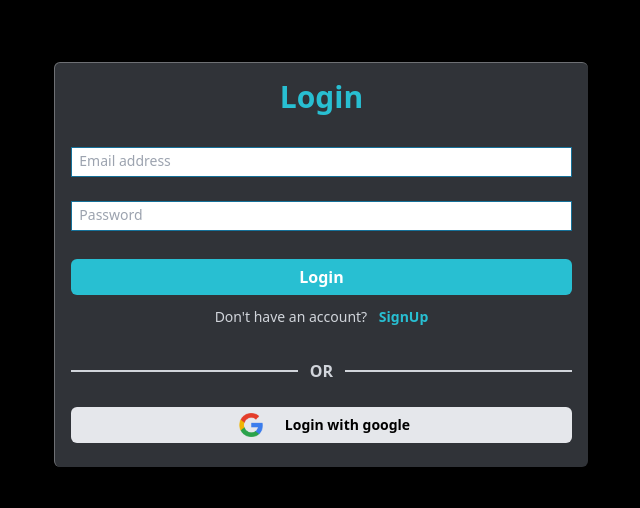
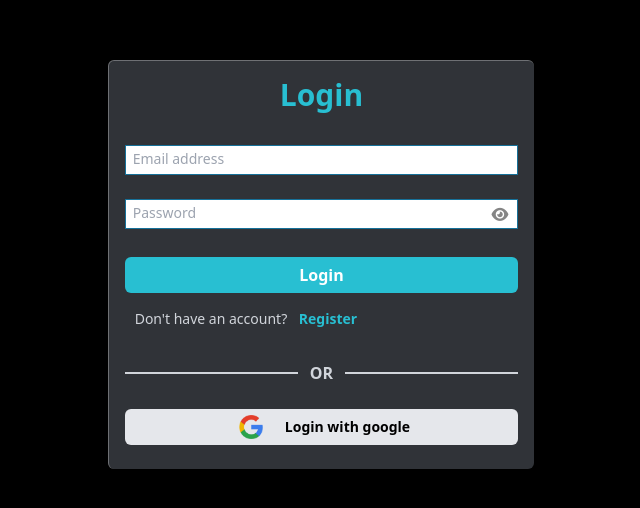
Before and after one commit to F-Naddaf/CRAC, a Vue app in the folder client/: page /login in a window 1280 px wide. Shown: the part 136-644 px from the top of the page, without its empty margins (319-959 px from the left). Built offline with nearby package versions, Linux system fonts and the light colour scheme; what vue3-google-oauth2 would draw is missing.

Commit message:
Adding icon to show the password

```diff
--- a/client/public/index.html
+++ b/client/public/index.html
@@ -5,6 +5,10 @@
     <meta http-equiv="X-UA-Compatible" content="IE=edge" />
     <meta name="viewport" content="width=device-width,initial-scale=1.0" />
     <meta name="google-signin-client_id" content="830401754547-pk8426v0d7gp0ss0pd3vs2ou40vqnfmh.apps.googleusercontent.com">
+    <link
+      href="https://cdnjs.cloudflare.com/ajax/libs/font-awesome/6.2.0/css/all.min.css"
+      rel="stylesheet"
+    />
     <link rel="icon" href="<%= BASE_URL %>favicon.ico" />
     <title>CutCast</title>
     <script src="https://apis.google.com/js/platform.js" async defer></script>
--- a/client/src/assets/tailwind.css
+++ b/client/src/assets/tailwind.css
@@ -22,7 +22,7 @@
   @apply flex justify-center items-center bg-secondary-200 w-full h-9 rounded-md
 }
 .card {
-  @apply flex flex-col justify-center items-center bg-background w-3/4 md:w-1/2 lg:w-5/12 h-auto p-4 bg-opacity-60 rounded-md border-t border-l border-white border-opacity-30
+  @apply flex flex-col justify-center items-center bg-background w-3/4 md:w-1/2 lg:w-4/12 h-auto p-4 bg-opacity-60 rounded-md border-t border-l border-white border-opacity-30
 }
 .validationMessage {
   @apply flex justify-center text-sm w-fit font-thin leading-tight text-red-500 -mt-2 mb-3
--- a/client/src/components/FormInput.vue
+++ b/client/src/components/FormInput.vue
@@ -2,17 +2,24 @@
   <div class="flex flex-col justify-center items-center w-full relative m-0 p-0 ">
     <input
       :id="label"
-    :type="type"
+      :type="!inputType ? type === 'password' : type"
       required
       @blur="validate"
       @input="inputValue = $event.target.value"
-    class="text-sm font-medium p-1 m-3 w-full border border-secondary-100 focus:outline-none peer"
+      class="relative text-sm font-medium p-1 m-3 w-full border border-secondary-100 focus:outline-none peer"
       :class="{'invalid': invalid}"
       ref="input" />
+
     <label :for="label"
-    class="absolute text-sm left-2 top-4 text-gray-400 cursor-text transition-all peer-focus:-top-2 peer-focus:text-gray-100 peer-focus:font-semibold peer-focus:left-0 peer-focus:text-sm"
+      class="absolute text-sm left-2 top-4 text-gray-400 cursor-text transition-all peer-focus:-top-2 peer-focus:text-gray-100 peer-focus:font-semibold peer-focus:left-1 peer-focus:text-sm"
       :class="{'active': inputValue !== ''}">
-    {{ label }}</label>
+      {{ label }}
+    </label>
+
+    <i v-if="type === 'password'"
+      :class="['fa-sharp', 'fa-solid', showPassword ? 'fa-eye-slash' : 'fa-eye']"
+      @click="showPassword  = !showPassword "></i>
+
     <p v-if="touched && invalid" class="validationMessage">{{ error }}</p>
   </div>
 </template>
@@ -39,9 +46,19 @@ export default {
       invalid: false,
       touched: false,
       inputValue: '',
+      showPassword : false,
     }
   },
   emits: ['update:value'],
+  computed: {
+    inputType() {
+      if(this.type === "password" && this.showPassword) {
+        return this.type === 'text'
+      } else {
+        return 'password'
+      }
+    },
+  },
   methods: {
     validate() {
       const regex = new RegExp(this.pattern);
@@ -62,7 +79,16 @@ export default {
   top: -0.5rem;
   font-size: 0.88rem;
   font-weight: 600;
-  left: 0;
+  left: 0.25rem;
   color: rgb(243 244 246);
 }
+.fa-solid {
+  position: absolute;
+  top: 20px;
+  right: 10px;
+  color: rgb(133, 133, 133);
+  z-index: 10;
+  font-size: 15px;
+  cursor: pointer;
+}
 </style>
--- a/client/src/views/LoginPage.vue
+++ b/client/src/views/LoginPage.vue
@@ -2,11 +2,22 @@
   <div class="flex flex-col justify-center items-center w-full h-full rounded-md">
     <form class="card">
       <h1 class="mb-5 text-3xl font-bold text-secondary-200">Login</h1>
-      <FormInput v-for="input in inputs" :key="input.id" :label="input.label" :type="input.type" :valid="input.valid" :error="input.error" :pattern="input.pattern" :value="input.value" @input="input.value = $event"/>
+      <FormInput
+        v-for="input in inputs"
+        :key="input.id"
+        :label="input.label"
+        :type="input.type"
+        :valid="input.valid"
+        :error="input.error"
+        :pattern="input.pattern"
+        :value="input.value"
+        @input="(event) => { input.value = event.target.value }"/>
       <button class="LoginButton rounded-lg text-white font-semibold mt-4">Login</button>
-      <span class="text-sm mt-3 text-gray-300">Don't have an account?
-        <router-link class="pl-2 text-md text-secondary-200 font-semibold" to="/register">SignUp</router-link>
-      </span>
+      <div class="flex w-full ml-5">
+        <span class="text-sm mt-4 text-gray-300">Don't have an account?
+          <router-link class="pl-2 text-md text-secondary-200 font-semibold" to="/register">Register</router-link>
+        </span>
+      </div>
       <div class="flex items-center justify-between w-full mt-5">
         <span class="w-1/2 h-0.5 bg-gray-300"></span>
         <p class="font-bold p-3 text-gray-300">OR</p>
--- a/client/src/views/SignUpPage.vue
+++ b/client/src/views/SignUpPage.vue
@@ -3,10 +3,12 @@
     <form class="card">
       <h1 class="mb-5 text-3xl font-bold text-secondary-200">Register</h1>
       <FormInput v-for="input in inputs" :key="input.id" :label="input.label" :type="input.type" :valid="input.valid" :error="input.error" :pattern="input.pattern" :value="input.value" @input="input.value = $event.target.value"/>
-      <button type="submit" class="LoginButton rounded-lg text-white font-semibold mt-4">Register</button>
-      <span class="text-sm mt-4 mb-2 text-gray-300">Already have an account?
-        <router-link class="pl-2 text-md text-secondary-200 font-semibold" to="/login">SignIn</router-link>
-      </span>
+      <button type="submit" class="LoginButton rounded-lg text-white font-semibold mt-4">Submit</button>
+      <div class="flex w-full ml-5">
+        <span class="text-sm mt-4 mb-2 text-gray-300">Already have an account?
+          <router-link class="pl-2 text-md text-secondary-200 font-semibold" to="/login">LogIn</router-link>
+        </span>
+      </div>
     </form>
   </div>
 </template>
@@ -31,7 +33,7 @@ export default {
       name: 'first',
       type: 'text',
       label: 'First Name',
-      pattern: /^[a-zA-Z]{3,8}$/,
+      pattern: "^[a-zA-Z]{3,8}$",
       value: '',
       valid: null,
       error: "First name should be 3-8 characters"
@@ -41,7 +43,7 @@ export default {
       name: 'last',
       type: 'text',
       label: 'Last Name',
-      pattern: /^[a-zA-Z]{3,8}$/,
+      pattern: "^[a-zA-Z]{3,8}$",
       value: '',
       valid: null,
       error: "Last name should be 3-8 characters"
```
Lines whose indentation alone changed are shown as unchanged.
